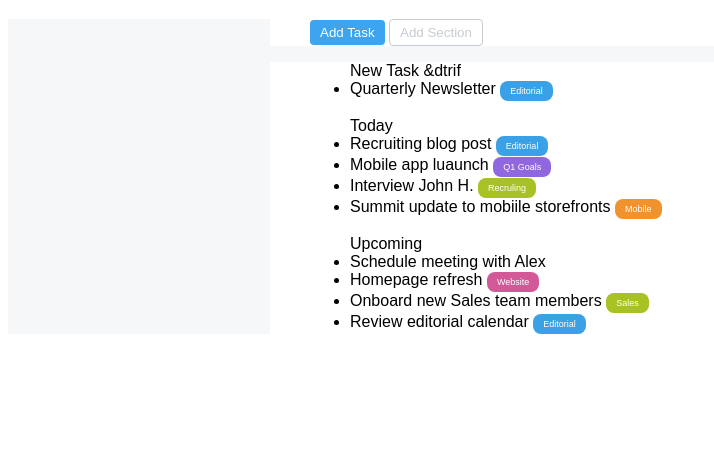
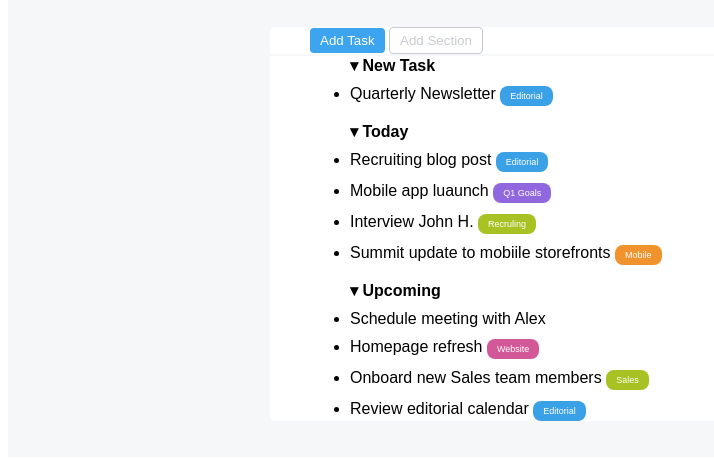
Before and after one commit to MaionePietro/html-css-toboolist, a plain HTML site: page index.html in a window 1280 px wide. Shown: the part 79-538 px from the top of the page, without its empty margins (0-714 px from the left). Drawn offline with Linux system fonts and the light colour scheme.

Commit message:
centrare logo e titolo e modificare lista

```diff
--- a/css/style.css
+++ b/css/style.css
@@ -1,16 +1,15 @@
 *{
     font-family: sans-serif;
 }
-img{
-    vertical-align: auto;
-}
 h1{
-   display: inline-block;
-   vertical-align: middle;
+   display: inline;
+   vertical-align:middle;
 }
 
 main{
+    padding-top: 30px;
     background-color: rgb(245,247,248);
+    padding-bottom: 20px;
 }
 
 .center{
@@ -21,6 +20,8 @@ main{
 
 .option{
     background-color: white;
+    border-top-left-radius: 5px;
+    border-top-right-radius: 5px;
 }
 .button{
     border: none;
@@ -41,6 +42,15 @@ main{
 
 .list{
     background-color: white;
+    border-bottom-left-radius: 5px;
+    border-bottom-right-radius: 5px;
+}
+ul{
+    margin-top: 2px;
+}
+li{
+    margin-top: 10px;
+
 }
 
 
--- a/index.html
+++ b/index.html
@@ -23,13 +23,15 @@
 
         <div class="list center">
 
-            <ul>New Task &dtrif
+            <ul>
+                <strong>&#9662 New Task</strong>
                 <li>
                     Quarterly Newsletter <button class="pr blu">Editorial</button>
                 </li>
             </ul>
 
-            <ul>Today
+            <ul>
+                <strong>&#9662 Today</strong>
                 <li>Recruiting blog post
                     <button class="pr blu">Editorial</button>
                 </li>
@@ -44,7 +46,8 @@
                 </li>
             </ul>
 
-            <ul>Upcoming
+            <ul>
+                <strong>&#9662 Upcoming</strong>
                 <li>Schedule meeting with Alex
 
                 </li>
```
